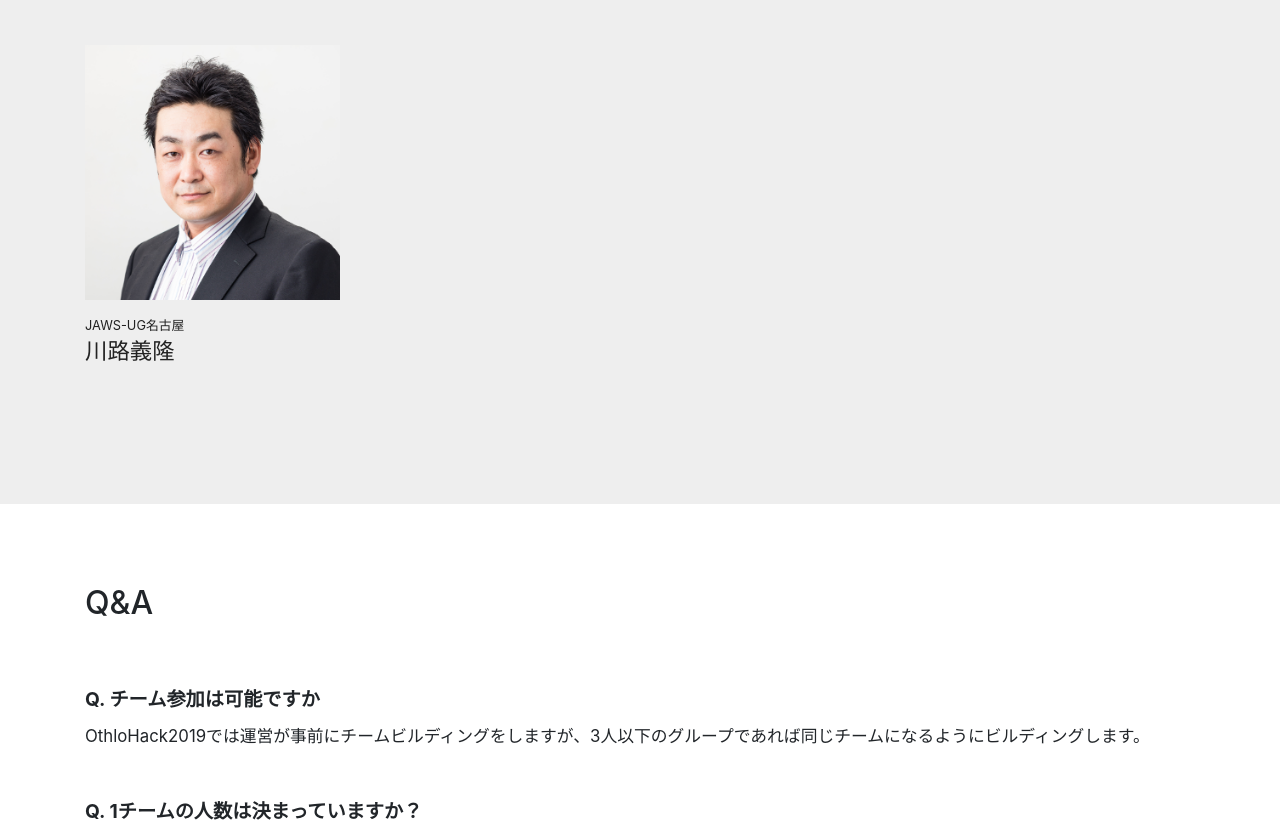
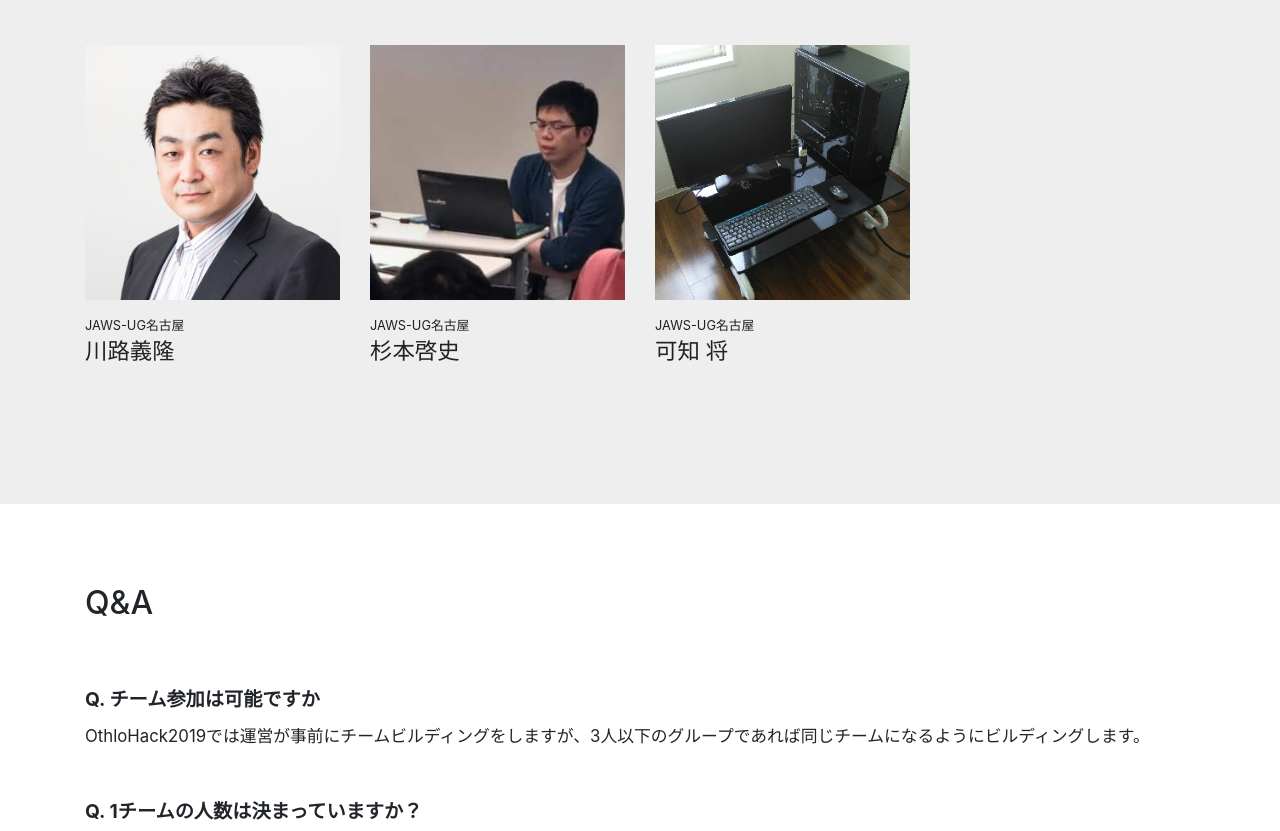
Before and after one commit to OthloTech/othlohack2019, a website: page index.html in a window 1280 px wide. Shown: the part 6544-7375 px from the top of the page. Drawn offline with nearby package versions, Linux system fonts and the light colour scheme.

Commit message:
add mentors

```diff
--- a/index.html
+++ b/index.html
@@ -407,6 +407,20 @@
             <h4>川路義隆</h4>
           </div>
         </div>
+        <div class="mentor-item col-md-3 col-6 mb-5">
+          <img src="./images/memtor/sugimoto.jpg" class="img-fluid mb-3" alt="Responsive image">
+          <div class="mentor-item__meta">
+            <p>JAWS-UG名古屋</p>
+            <h4>杉本啓史</h4>
+          </div>
+        </div>
+        <div class="mentor-item col-md-3 col-6 mb-5">
+          <img src="./images/memtor/kachi.png" class="img-fluid mb-3" alt="Responsive image">
+          <div class="mentor-item__meta">
+            <p>JAWS-UG名古屋</p>
+            <h4>可知 将</h4>
+          </div>
+        </div>
       </div>
     </div>
   </section>
```
Also changed, not shown: images/memtor/kachi.png (added), images/memtor/sugimoto.jpg (added).
